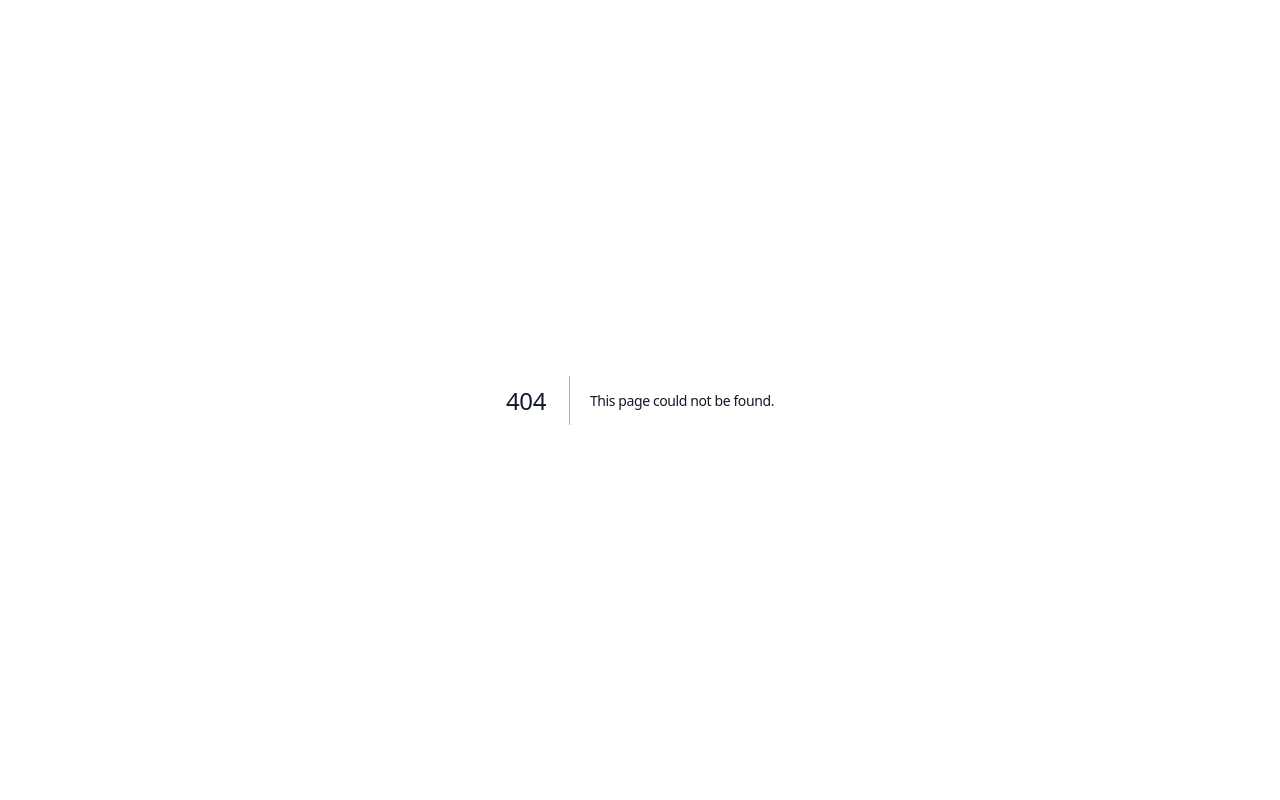
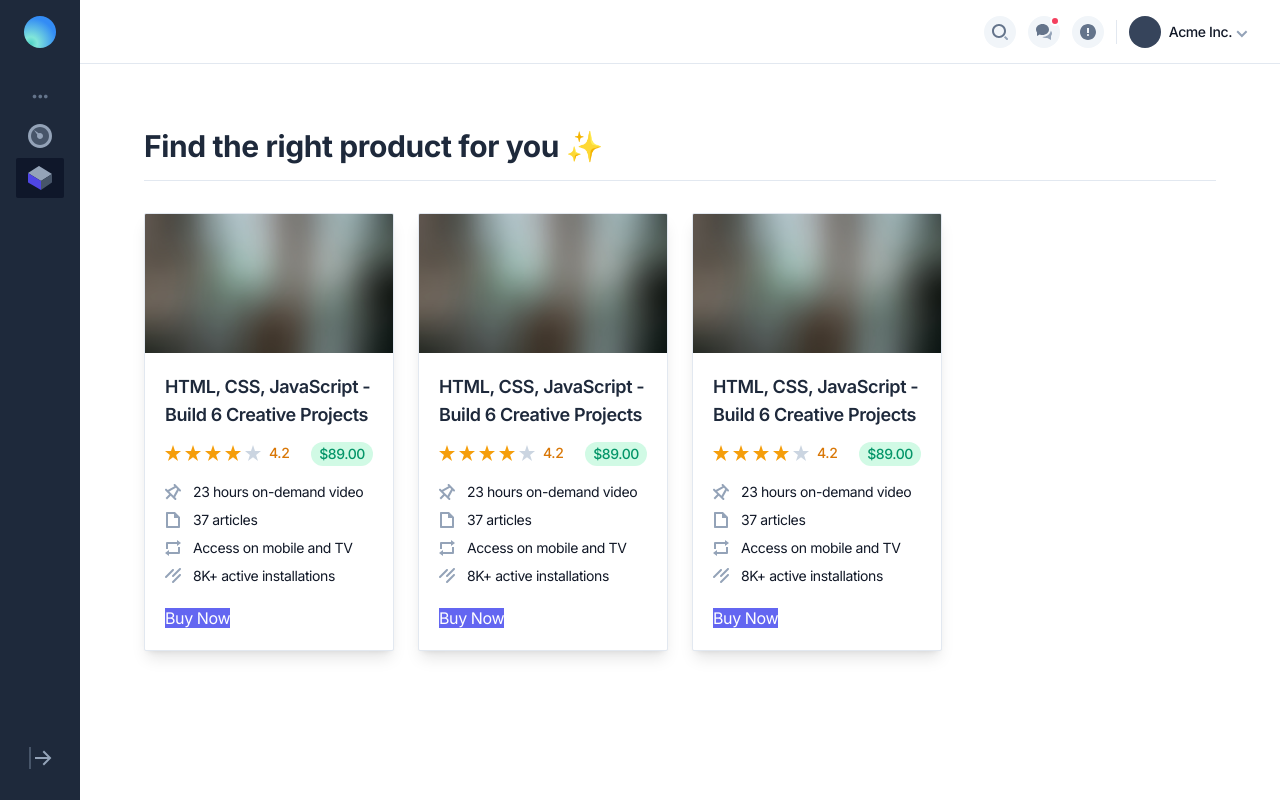
Before and after one commit to Roisfaozi/apptolls, a Next.js app: page /dashboard/products in a window 1280 px wide. Before the commit this address had no page. Built offline with nearby package versions, Linux system fonts and the light colour scheme; no server answers; sample sign-in values are in the browser's storage.

Commit message:
* feat(page.tsx): Add Shop page that includes the Product component

```diff
--- /dev/null
+++ b/src/app/(private-route)/dashboard/products/page.tsx
@@ -0,0 +1,9 @@
+import Product from '@/components/page/Shop'
+
+function page() {
+  return (
+    <Product />
+  )
+}
+
+export default page
```
